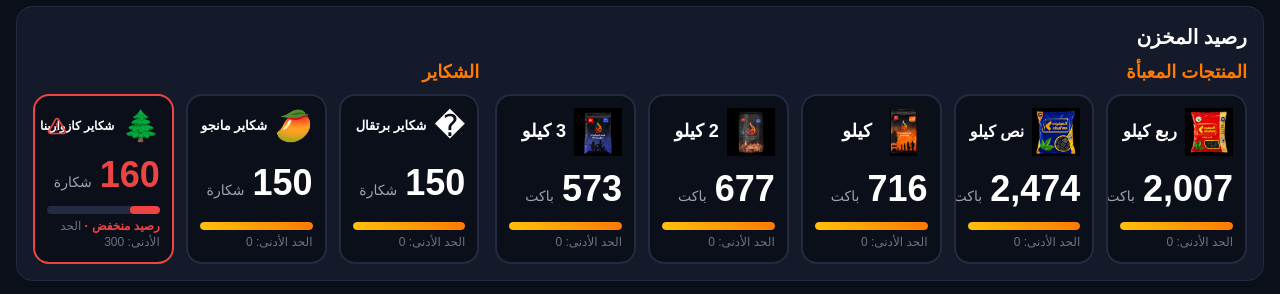
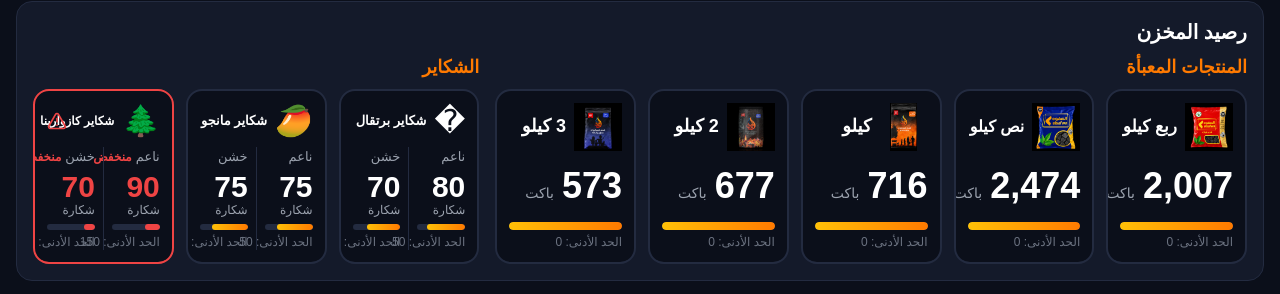
Before and after one commit to ziyadawad/Factory-Dashboard-web-app-for-a-charcoal-factory-brand-called-Elsafwa-, a Next.js app: page / in a window 1280 px wide. Shown: the part 503-797 px from the top of the page. Built offline with nearby package versions, Linux system fonts and the light colour scheme; no server answers.

Commit message:
describe what you changed

```diff
--- a/components/StockSection.tsx
+++ b/components/StockSection.tsx
@@ -1,7 +1,7 @@
 "use client";
 
 import { useEffect, useLayoutEffect, useRef, useState } from "react";
-import { Stock, StockItem } from "@/lib/types";
+import { SackItem, SackLevel, Stock, StockItem } from "@/lib/types";
 import { AlertTriangle, Package } from "lucide-react";
 import { useCountUp } from "@/lib/useCountUp";
 import { formatNumber, toEnglishDigits } from "@/lib/format";
@@ -134,6 +134,113 @@ function StockCard({ item }: { item: StockItem }) {
   );
 }
 
+// نص كارت الشكاير (ناعم أو خشن) - one half of a sack card (fine or coarse)
+function SackHalf({ label, level, unit }: { label: string; level: SackLevel; unit: string }) {
+  const { count } = useCountUp(level.quantity, 500);
+  const isLow = level.quantity <= level.minimumThreshold;
+  const progressPercentage =
+    level.minimumThreshold > 0
+      ? Math.min((level.quantity / (level.minimumThreshold * 2)) * 100, 100)
+      : 100;
+  const sizes = dashboardConfig.sizes.products;
+
+  return (
+    <div className="flex-1 min-w-0 flex flex-col justify-between gap-1">
+      <div className="flex items-center justify-between gap-1">
+        <span className="text-gray-400" style={{ fontSize: "13px" }}>
+          {label}
+        </span>
+        {isLow && <span className="text-statusRed font-bold text-xs">منخفض</span>}
+      </div>
+
+      <div className="flex flex-wrap items-baseline gap-x-1">
+        <span
+          className={`font-bold tabular-nums leading-none ${isLow ? "text-statusRed" : "text-white"}`}
+          style={{ fontSize: `${sizes.sackNumberFontSize}px` }}
+        >
+          {formatNumber(count)}
+        </span>
+        <span className="text-gray-400 text-xs">{unit}</span>
+      </div>
+
+      <div>
+        <div className="relative h-1.5 bg-cardBorder rounded-full overflow-hidden">
+          <div
+            className={`absolute top-0 right-0 h-full rounded-full transition-all duration-500 ${
+              isLow ? "bg-statusRed" : "bg-gradient-to-r from-brandYellow to-brandOrange"
+            }`}
+            style={{ width: `${progressPercentage}%` }}
+          />
+        </div>
+        <p className="text-gray-500 text-xs mt-1 whitespace-nowrap">
+          الحد الأدنى: {formatNumber(level.minimumThreshold)}
+        </p>
+      </div>
+    </div>
+  );
+}
+
+// كارت الشكاير متقسم نصين: ناعم (يمين) وخشن (شمال) - sack card split into fine (right) and coarse (left)
+function SackCard({ item }: { item: SackItem }) {
+  const isLowStock =
+    item.fine.quantity <= item.fine.minimumThreshold ||
+    item.coarse.quantity <= item.coarse.minimumThreshold;
+  const sizes = dashboardConfig.sizes.products;
+  const nameRef = useRef<HTMLHeadingElement>(null);
+  const [nameFontSize, setNameFontSize] = useState(sizes.nameFontSize);
+
+  // لما الشاشة تتغير نرجع الحجم الأصلي ونقيس تاني - on resize, reset and re-measure
+  useEffect(() => {
+    const el = nameRef.current;
+    if (!el || typeof ResizeObserver === "undefined") return;
+    let width = el.clientWidth;
+    const observer = new ResizeObserver(() => {
+      if (el.clientWidth === width) return;
+      width = el.clientWidth;
+      setNameFontSize(sizes.nameFontSize);
+    });
+    observer.observe(el);
+    return () => observer.disconnect();
+  }, [sizes.nameFontSize]);
+
+  // لو الاسم أطول من المساحة نصغر الخط شوية - shrink the name font until it fits
+  useIsomorphicLayoutEffect(() => {
+    const el = nameRef.current;
+    if (!el || el.scrollWidth <= el.clientWidth) return;
+    if (nameFontSize > MIN_NAME_FONT_SIZE) setNameFontSize(nameFontSize - 1);
+  }, [nameFontSize, item.name]);
+
+  return (
+    <div
+      className={`bg-background border-2 rounded-2xl p-3 h-full min-h-0 flex flex-col gap-2 overflow-hidden ${
+        isLowStock ? "border-statusRed" : "border-cardBorder"
+      }`}
+    >
+      <div className="flex items-center justify-between gap-2 shrink-0">
+        <div className="flex items-center gap-2 min-w-0">
+          <span className="text-3xl shrink-0">{item.icon}</span>
+          <h3
+            ref={nameRef}
+            className="font-bold text-white whitespace-nowrap min-w-0"
+            style={{ fontSize: `${nameFontSize}px` }}
+          >
+            {toEnglishDigits(item.name)}
+          </h3>
+        </div>
+        {isLowStock && (
+          <AlertTriangle className="w-5 h-5 text-statusRed shrink-0" />
+        )}
+      </div>
+
+      <div className="flex-1 min-h-0 flex gap-2">
+        <SackHalf label="ناعم" level={item.fine} unit={item.unit} />
+        <div className="w-px bg-cardBorder shrink-0" />
+        <SackHalf label="خشن" level={item.coarse} unit={item.unit} />
+      </div>
+    </div>
+  );
+}
+
 export default function StockSection({ data, className }: StockSectionProps) {
   const sizes = dashboardConfig.sizes.products;
   const productCount = Math.max(data.products.length, 1);
@@ -183,7 +290,7 @@ export default function StockSection({ data, className }: StockSectionProps) {
               style={{ gridTemplateColumns: `repeat(${Math.max(data.sacks.length, 1)}, minmax(0, 1fr))` }}
             >
               {data.sacks.map((sack) => (
-                <StockCard key={sack.id} item={sack} />
+                <SackCard key={sack.id} item={sack} />
               ))}
             </div>
           </div>
--- a/config/dashboard.config.ts
+++ b/config/dashboard.config.ts
@@ -148,26 +148,31 @@ export const dashboardConfig = {
       ],
 
       // الشكاير - sacks
-      sacks: [
-        {
+      // كل نوع شكاير متقسم نصين: ناعم (fine) وخشن (coarse)، ولكل نص كمية وحد أدنى
+      // Each sack type is split into 2 halves: fine (ناعم) and coarse (خشن), each with its own quantity and minimum
+      sacks: {
+        // شكاير برتقال - orange sacks
+        orange: {
           name: "شكاير برتقال", // اسم النوع - type name
-          quantity: 150, // الكمية الحالية - current quantity
           unit: "شكارة", // وحدة القياس - unit of measurement
-          minimum: 0, // الحد الأدنى - minimum threshold
+          fine: { quantity: 80, minimum: 50 }, // الناعم: الكمية الحالية والحد الأدنى - fine: current quantity and minimum
+          coarse: { quantity: 70, minimum: 50 }, // الخشن: الكمية الحالية والحد الأدنى - coarse: current quantity and minimum
         },
-        {
+        // شكاير مانجو - mango sacks
+        mango: {
           name: "شكاير مانجو",
-          quantity: 150,
           unit: "شكارة",
-          minimum: 0,
+          fine: { quantity: 75, minimum: 50 }, // الناعم - fine
+          coarse: { quantity: 75, minimum: 50 }, // الخشن - coarse
         },
-        {
+        // شكاير كازوارينا - casuarina sacks
+        casuarina: {
           name: "شكاير كازوارينا",
-          quantity: 160,
           unit: "شكارة",
-          minimum: 300,
+          fine: { quantity: 90, minimum: 150 }, // الناعم - fine
+          coarse: { quantity: 70, minimum: 150 }, // الخشن - coarse
         },
-      ],
+      },
     },
   },
 
@@ -244,6 +249,7 @@ export const dashboardConfig = {
       imageHeight: 48, // ارتفاع صورة المنتج - product image height
       nameFontSize: 18, // حجم اسم المنتج - product name font size
       numberFontSize: 36, // حجم رقم الكمية - quantity number font size
+      sackNumberFontSize: 30, // حجم رقم الكمية في نصين كارت الشكاير (ناعم/خشن) - quantity font size in sack card halves (fine/coarse)
       unitFontSize: 14, // حجم وحدة القياس (باكت/شكارة) - unit font size
       sectionTitleFontSize: 18, // حجم عناوين الأقسام ("المنتجات المعبأة" و "الشكاير") - section title font size
     },
--- a/lib/data-source.ts
+++ b/lib/data-source.ts
@@ -7,6 +7,8 @@ import { dashboardConfig } from "@/config/dashboard.config";
 // The API must return floorWorkers as { production, packing, saw, drivers },
 // each { label, total, presentNames } - present count is presentNames.length
 // stock.products must be in display order: quarter, half, kilo, 2kg, 3kg
+// stock.sacks must be in display order: orange, mango, casuarina,
+// each { id, name, unit, icon?, fine: { quantity, minimumThreshold }, coarse: { quantity, minimumThreshold } }
 export async function getDashboardData(): Promise<DashboardData> {
   const factoryApiUrl = process.env.FACTORY_API_URL;
   const factoryApiKey = process.env.FACTORY_API_KEY;
@@ -56,14 +58,17 @@ export async function getDashboardData(): Promise<DashboardData> {
         minimumThreshold: product.minimum,
         image: product.image,
       })),
-      sacks: config.stock.sacks.map((sack, index) => ({
-        id: ["orange", "mango", "casuarina"][index],
-        name: sack.name,
-        quantity: sack.quantity,
-        unit: sack.unit,
-        minimumThreshold: sack.minimum,
-        icon: ["�", "🥭", "🌲"][index],
-      })),
+      sacks: (["orange", "mango", "casuarina"] as const).map((id, index) => {
+        const sack = config.stock.sacks[id];
+        return {
+          id,
+          name: sack.name,
+          unit: sack.unit,
+          fine: { quantity: sack.fine.quantity, minimumThreshold: sack.fine.minimum },
+          coarse: { quantity: sack.coarse.quantity, minimumThreshold: sack.coarse.minimum },
+          icon: ["�", "🥭", "🌲"][index],
+        };
+      }),
     },
     kilns: {
       working: workingCount,
```
Also changed, not shown: lib/types.ts (+17 -1 lines), 1 other file (tests, documents, lock files or other folders).
